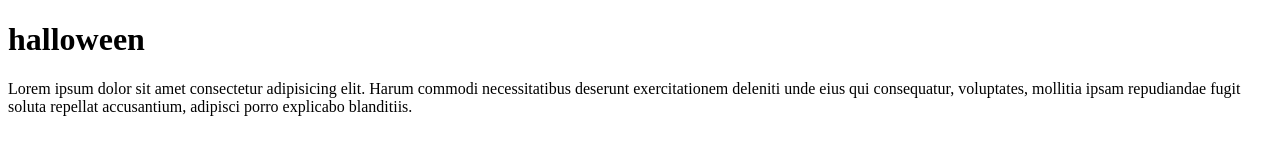
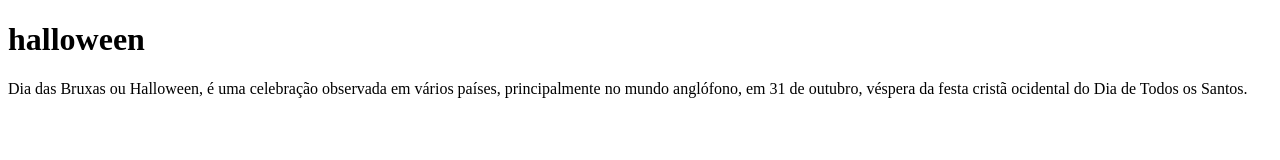
Before and after one commit to christianenatacha/AulaJavascript, a plain HTML site: page index.html in a window 1280 px wide. Drawn offline with Linux system fonts and the light colour scheme.

Commit message:
Adicionando informcacao halloween

```diff
--- a/index.html
+++ b/index.html
@@ -11,10 +11,10 @@
     <h1>halloween</h1>
 
     <p>
-        Lorem ipsum dolor sit amet consectetur adipisicing elit.
-        Harum commodi necessitatibus deserunt exercitationem deleniti
-        unde eius qui consequatur, voluptates, mollitia ipsam repudiandae
-        fugit soluta repellat accusantium, adipisci porro explicabo blanditiis.
+        Dia das Bruxas ou Halloween, é uma celebração
+        observada em vários países, principalmente no
+        mundo anglófono, em 31 de outubro, véspera da
+        festa cristã ocidental do Dia de Todos os Santos.
     </p>
 
 </body>
```
